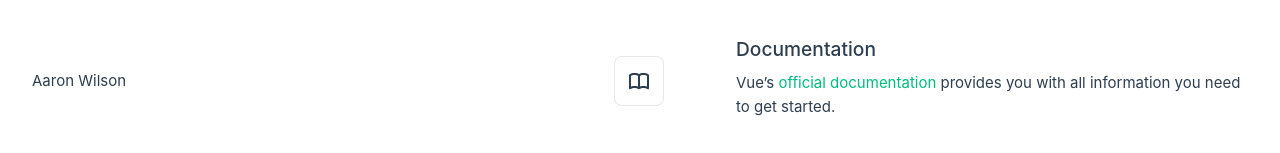
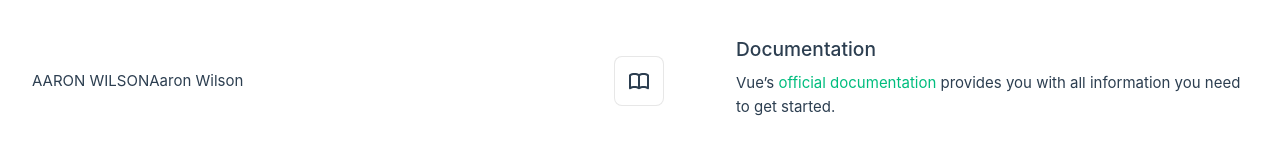
Before and after one commit to aaronunionstudios/blackbox, a Vue app: page / in a window 1280 px wide. Shown: the part 319-472 px from the top of the page. Built offline with nearby package versions, Linux system fonts and the light colour scheme.

Commit message:
adjusting text

```diff
--- a/src/components/HelloWorld.vue
+++ b/src/components/HelloWorld.vue
@@ -9,6 +9,7 @@ defineProps({
 
 <template>
   <div class="greetings">
+    AARON WILSON
     <!-- <h1 class="green">{{ msg }}</h1>
     <h3>
       You’ve successfully created a project with
```
